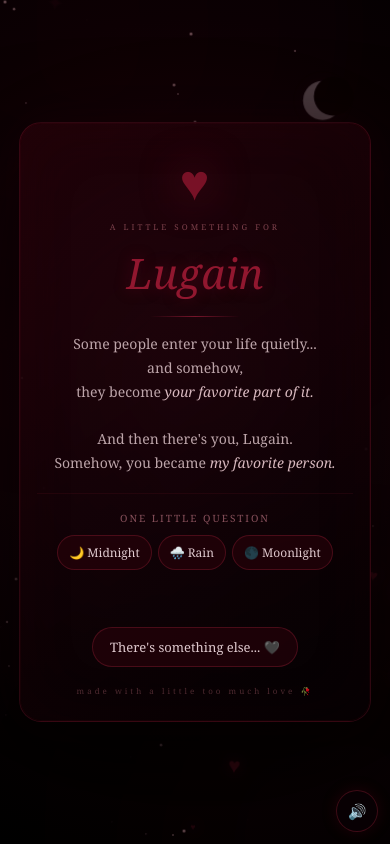
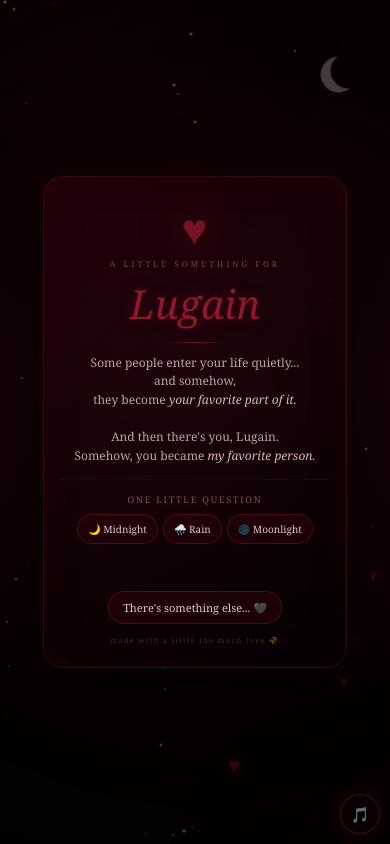
Before and after one commit to Ahmeadmekawy104/lugain, a plain HTML site: page index.html in a window 390 px wide. Both pictures are taken after a click on the button "Music". Drawn offline with Linux system fonts and the light colour scheme.

Commit message:
Update index.html

```diff
--- a/index.html
+++ b/index.html
@@ -2,11 +2,8 @@
 <html lang="en">
 
 <head>
-
 <meta charset="UTF-8">
-
-<meta name="viewport"
-      content="width=device-width, initial-scale=1.0">
+<meta name="viewport" content="width=device-width, initial-scale=1.0">
 
 <title>For Lugain 🖤</title>
 
@@ -29,12 +26,7 @@
 
 body {
     overflow: hidden;
-
-    font-family:
-        Georgia,
-        "Times New Roman",
-        serif;
-
+    font-family: Georgia, "Times New Roman", serif;
     color: #ead9dd;
 
     background:
@@ -57,18 +49,21 @@
     inset: 0;
     overflow: hidden;
     pointer-events: none;
-}
+    z-index: 1;
+}
+
+
+/* =====================================================
+   RED GLOW
+===================================================== */
 
 .glow {
     position: absolute;
-
     width: 500px;
     height: 500px;
-
     border-radius: 50%;
 
-    background:
-        rgba(100, 0, 25, 0.13);
+    background: rgba(100, 0, 25, 0.13);
 
     filter: blur(120px);
 
@@ -113,15 +108,14 @@
 
 
 /* =====================================================
-   RED PULSE
+   BACKGROUND PULSE
 ===================================================== */
 
 .redPulse {
     position: fixed;
-
     inset: -30%;
-
     pointer-events: none;
+    z-index: 2;
 
     background:
         radial-gradient(
@@ -139,7 +133,8 @@
 
 @keyframes pulseBackground {
 
-    0%, 100% {
+    0%,
+    100% {
         transform: scale(1);
         opacity: .5;
     }
@@ -219,7 +214,8 @@
 
 @keyframes starBlink {
 
-    0%, 100% {
+    0%,
+    100% {
         opacity: 0;
         transform: scale(.5);
     }
@@ -384,13 +380,13 @@
 
     position: relative;
 
-    width: min(92%, 650px);
-
-    max-height: 86vh;
+    width: min(88%, 580px);
+
+    max-height: 78vh;
 
     overflow-y: auto;
 
-    padding: 40px 30px;
+    padding: 28px 28px;
 
     text-align: center;
 
@@ -399,27 +395,27 @@
         linear-gradient(
             145deg,
             rgba(48,5,15,.48),
-            rgba(4,1,3,.92)
+            rgba(4,1,3,.88)
         );
 
     border:
         1px solid
         rgba(130,20,45,.3);
 
-    border-radius: 28px;
+    border-radius: 24px;
 
     backdrop-filter:
-        blur(22px);
+        blur(18px);
 
     box-shadow:
 
-        0 35px 100px
+        0 25px 70px
         rgba(0,0,0,.9),
 
-        inset 0 0 70px
+        inset 0 0 50px
         rgba(100,0,25,.06),
 
-        0 0 50px
+        0 0 40px
         rgba(80,0,20,.12);
 
     animation:
@@ -457,7 +453,8 @@
 
 @keyframes borderBreath {
 
-    0%, 100% {
+    0%,
+    100% {
         opacity: .3;
     }
 
@@ -473,10 +470,10 @@
         opacity: 0;
 
         transform:
-            translateY(40px)
+            translateY(30px)
             scale(.94);
 
-        filter: blur(10px);
+        filter: blur(8px);
     }
 
     to {
@@ -498,7 +495,7 @@
 
 .main-heart {
 
-    font-size: 65px;
+    font-size: 55px;
 
     color: #781126;
 
@@ -517,7 +514,8 @@
 
 @keyframes calmHeartbeat {
 
-    0%, 100% {
+    0%,
+    100% {
         transform: scale(1);
     }
 
@@ -533,12 +531,12 @@
 
 .small-title {
 
-    margin-top: 8px;
-    margin-bottom: 12px;
-
-    font-size: 11px;
-
-    letter-spacing: 5px;
+    margin-top: 5px;
+    margin-bottom: 7px;
+
+    font-size: 9px;
+
+    letter-spacing: 4px;
 
     text-transform: uppercase;
 
@@ -550,7 +548,7 @@
     margin: 0;
 
     font-size:
-        clamp(42px,9vw,68px);
+        clamp(38px,8vw,60px);
 
     font-weight: normal;
 
@@ -576,7 +574,8 @@
 
 @keyframes nameGlow {
 
-    0%, 100% {
+    0%,
+    100% {
 
         text-shadow:
             0 0 15px
@@ -591,14 +590,20 @@
     }
 }
 
+
+/* =====================================================
+   LINE
+===================================================== */
+
 .line {
 
-    width: 90px;
+    width: 70px;
 
     height: 1px;
 
     margin:
-        23px auto;
+        16px
+        auto;
 
     background:
 
@@ -617,13 +622,13 @@
 
 .message {
 
-    max-width: 520px;
+    max-width: 470px;
 
     margin: 0 auto;
 
-    font-size: 17px;
-
-    line-height: 1.9;
+    font-size: 15px;
+
+    line-height: 1.65;
 
     color: #bda5aa;
 }
@@ -642,9 +647,9 @@
 
 .activity {
 
-    margin-top: 25px;
-
-    padding-top: 22px;
+    margin-top: 20px;
+
+    padding-top: 18px;
 
     border-top:
         1px solid
@@ -653,15 +658,15 @@
 
 .activity-title {
 
-    font-size: 13px;
-
-    letter-spacing: 3px;
+    font-size: 11px;
+
+    letter-spacing: 2px;
 
     text-transform: uppercase;
 
     color: #87505b;
 
-    margin-bottom: 15px;
+    margin-bottom: 11px;
 }
 
 .choices {
@@ -670,7 +675,7 @@
 
     justify-content: center;
 
-    gap: 10px;
+    gap: 7px;
 
     flex-wrap: wrap;
 }
@@ -683,9 +688,10 @@
 button {
 
     padding:
-        12px 22px;
-
-    border-radius: 50px;
+        9px 17px;
+
+    border-radius:
+        50px;
 
     border:
         1px solid
@@ -694,15 +700,18 @@
     background:
         rgba(45,3,12,.55);
 
-    color: #dfc9ce;
+    color:
+        #dfc9ce;
 
     font-family:
         Georgia,
         serif;
 
-    font-size: 15px;
-
-    cursor: pointer;
+    font-size:
+        13px;
+
+    cursor:
+        pointer;
 
     transition:
         all .4s ease;
@@ -711,19 +720,21 @@
 button:hover {
 
     transform:
-        translateY(-3px)
+        translateY(-2px)
         scale(1.03);
 
     background:
         rgba(90,10,28,.45);
 
     box-shadow:
-        0 0 28px
+        0 0 25px
         rgba(130,15,45,.3);
 }
 
 button:active {
-    transform: scale(.96);
+
+    transform:
+        scale(.96);
 }
 
 .choice {
@@ -731,9 +742,9 @@
     margin: 0;
 
     padding:
-        10px 17px;
-
-    font-size: 14px;
+        8px 13px;
+
+    font-size: 12px;
 }
 
 
@@ -743,20 +754,20 @@
 
 #result {
 
-    min-height: 55px;
-
-    margin-top: 18px;
+    min-height: 45px;
+
+    margin-top: 13px;
 
     color: #cbaeb4;
 
-    font-size: 16px;
-
-    line-height: 1.7;
+    font-size: 13px;
+
+    line-height: 1.6;
 
     opacity: 0;
 
     transform:
-        translateY(10px);
+        translateY(8px);
 
     transition:
         all .8s ease;
@@ -785,11 +796,14 @@
 
     transition:
 
-        max-height 1.5s ease,
-
-        opacity 1s ease,
-
-        transform 1s ease;
+        max-height
+        1.5s ease,
+
+        opacity
+        1s ease,
+
+        transform
+        1s ease;
 
     transform:
         translateY(15px);
@@ -797,7 +811,7 @@
 
 #secret.show {
 
-    max-height: 320px;
+    max-height: 280px;
 
     opacity: 1;
 
@@ -809,9 +823,9 @@
 
     color: #bca1a7;
 
-    font-size: 16px;
-
-    line-height: 1.9;
+    font-size: 14px;
+
+    line-height: 1.7;
 }
 
 .secret-text strong {
@@ -832,7 +846,7 @@
 
     display: none;
 
-    margin-top: 18px;
+    margin-top: 12px;
 }
 
 
@@ -844,13 +858,15 @@
 
     position: fixed;
 
-    right: 20px;
-    bottom: 20px;
-
-    z-index: 1000;
-
-    width: 48px;
-    height: 48px;
+    right: 15px;
+
+    bottom: 15px;
+
+    z-index: 100;
+
+    width: 45px;
+
+    height: 45px;
 
     padding: 0;
 
@@ -860,10 +876,10 @@
         rgba(10,1,4,.85);
 
     backdrop-filter:
-        blur(12px);
+        blur(10px);
 
     box-shadow:
-        0 0 25px
+        0 0 20px
         rgba(120,10,35,.25);
 }
 
@@ -878,7 +894,8 @@
 
 @keyframes musicPulse {
 
-    0%,100% {
+    0%,
+    100% {
 
         box-shadow:
             0 0 15px
@@ -888,7 +905,7 @@
     50% {
 
         box-shadow:
-            0 0 35px
+            0 0 30px
             rgba(150,15,45,.55);
     }
 }
@@ -900,11 +917,11 @@
 
 .footer {
 
-    margin-top: 25px;
-
-    font-size: 10px;
-
-    letter-spacing: 3px;
+    margin-top: 18px;
+
+    font-size: 8px;
+
+    letter-spacing: 2px;
 
     color: #4e2930;
 }
@@ -944,9 +961,7 @@
     pointer-events: none;
 
     transition:
-        opacity 2s ease;
-
-    padding: 20px;
+        opacity 1.5s ease;
 }
 
 #finalScene.show {
@@ -958,7 +973,7 @@
 
 .final-content {
 
-    width: min(90%, 500px);
+    width: min(90%, 480px);
 
     padding: 25px;
 
@@ -994,7 +1009,7 @@
 
 .final-heart {
 
-    font-size: 80px;
+    font-size: 75px;
 
     color: #8c1630;
 
@@ -1007,9 +1022,11 @@
 
 @keyframes finalPulse {
 
-    0%,100% {
-
-        transform: scale(1);
+    0%,
+    100% {
+
+        transform:
+            scale(1);
 
         filter:
             drop-shadow(
@@ -1020,7 +1037,8 @@
 
     50% {
 
-        transform: scale(1.1);
+        transform:
+            scale(1.1);
 
         filter:
             drop-shadow(
@@ -1032,23 +1050,23 @@
 
 .final-content h2 {
 
-    font-size: 38px;
+    margin:
+        8px 0 15px;
+
+    font-size: 35px;
 
     font-weight: normal;
 
     color: #e4cdd2;
-
-    margin:
-        10px 0 20px;
 }
 
 .final-content p {
 
     color: #b79ba1;
 
-    line-height: 2;
-
-    font-size: 17px;
+    line-height: 1.8;
+
+    font-size: 15px;
 
     margin-bottom: 25px;
 }
@@ -1062,26 +1080,18 @@
 
     display: inline-block;
 
-    margin-top: 10px;
-
     padding:
-        11px 24px;
-
-    font-size: 14px;
+        10px 22px;
+
+    font-size: 13px;
 
     background:
-        rgba(45,3,12,.65);
-}
-
-#backButton:hover {
-
-    background:
-        rgba(100,10,30,.5);
-}
-
-
-/* =====================================================
-   RED FLASH
+        rgba(45,3,12,.6);
+}
+
+
+/* =====================================================
+   SCREEN FLASH
 ===================================================== */
 
 .screenFlash {
@@ -1131,13 +1141,13 @@
 
     position: fixed;
 
-    z-index: 2000;
+    z-index: 700;
 
     pointer-events: none;
 
     color: #9b1837;
 
-    font-size: 23px;
+    font-size: 22px;
 
     animation:
         clickHeart
@@ -1177,206 +1187,240 @@
 
 @media (max-width: 600px) {
 
-    body {
-        overflow: hidden;
-    }
-
     .scene {
 
         padding:
-            8px;
+            10px;
     }
 
     .card {
 
-        width: 94%;
-
-        max-height: 84vh;
+        width: 82%;
+
+        max-width: 360px;
+
+        max-height: 70vh;
 
         padding:
-            25px 17px;
+            22px 16px;
 
         border-radius:
-            22px;
+            20px;
     }
 
     .main-heart {
 
-        font-size:
-            48px;
+        font-size: 42px;
     }
 
     .small-title {
 
-        font-size:
-            8px;
-
-        letter-spacing:
-            3px;
+        font-size: 8px;
+
+        letter-spacing: 3px;
+
+        margin-top: 2px;
     }
 
     h1 {
 
-        font-size:
-            42px;
+        font-size: 40px;
     }
 
     .line {
 
         margin:
-            15px auto;
+            11px auto;
+
+        width: 55px;
     }
 
     .message {
 
-        font-size:
-            14px;
-
-        line-height:
-            1.7;
+        font-size: 12px;
+
+        line-height: 1.55;
     }
 
     .activity {
 
-        margin-top:
-            18px;
-
-        padding-top:
-            17px;
+        margin-top: 14px;
+
+        padding-top: 13px;
     }
 
     .activity-title {
 
-        font-size:
-            10px;
-
-        letter-spacing:
-            2px;
-
-        margin-bottom:
-            10px;
+        font-size: 9px;
+
+        letter-spacing: 1.8px;
+
+        margin-bottom: 8px;
     }
 
     .choices {
 
-        gap:
-            6px;
+        gap: 5px;
     }
 
     .choice {
 
         padding:
-            8px 11px;
-
-        font-size:
-            12px;
+            7px 10px;
+
+        font-size: 10px;
     }
 
     #result {
 
-        font-size:
-            13px;
-
-        min-height:
-            45px;
-
-        margin-top:
-            12px;
-    }
-
-    button {
+        font-size: 11px;
+
+        min-height: 38px;
+
+        margin-top: 9px;
+    }
+
+    #secretButton {
 
         padding:
-            10px 17px;
-
-        font-size:
-            13px;
+            8px 14px;
+
+        font-size: 11px;
     }
 
     .secret-text {
 
-        font-size:
-            14px;
-
-        line-height:
-            1.7;
+        font-size: 11px;
+
+        line-height: 1.6;
+    }
+
+    #finalButton {
+
+        padding:
+            8px 14px;
+
+        font-size: 11px;
     }
 
     .footer {
 
-        margin-top:
-            18px;
-
-        font-size:
-            8px;
+        margin-top: 12px;
+
+        font-size: 7px;
+
+        letter-spacing: 1.5px;
+    }
+
+    .moon {
+
+        top: 5%;
+
+        right: 5%;
+
+        transform:
+            scale(.55);
+    }
+
+    .glow {
+
+        width: 350px;
+
+        height: 350px;
+
+        filter:
+            blur(90px);
     }
 
     #musicButton {
 
-        width:
-            42px;
-
-        height:
-            42px;
-
-        right:
-            12px;
-
-        bottom:
-            12px;
-
-        font-size:
-            15px;
-    }
-
-    .final-content {
-
-        width:
-            94%;
+        width: 40px;
+
+        height: 40px;
+
+        right: 10px;
+
+        bottom: 10px;
+
+        font-size: 15px;
+    }
+
+    .final-heart {
+
+        font-size: 65px;
+    }
+
+    .final-content h2 {
+
+        font-size: 30px;
+    }
+
+    .final-content p {
+
+        font-size: 13px;
+
+        line-height: 1.7;
+    }
+}
+
+
+/* =====================================================
+   VERY SMALL PHONES
+===================================================== */
+
+@media (max-width: 380px) {
+
+    .card {
+
+        width: 80%;
+
+        max-width: 310px;
+
+        max-height: 67vh;
 
         padding:
-            15px;
-    }
-
-    .final-heart {
-
-        font-size:
-            65px;
-    }
-
-    .final-content h2 {
-
-        font-size:
-            32px;
-    }
-
-    .final-content p {
-
-        font-size:
-            14px;
-
-        line-height:
-            1.8;
-    }
-
-    #backButton {
+            18px 13px;
+    }
+
+    .main-heart {
+
+        font-size: 36px;
+    }
+
+    h1 {
+
+        font-size: 34px;
+    }
+
+    .message {
+
+        font-size: 11px;
+    }
+
+    .choice {
+
+        font-size: 9px;
 
         padding:
-            9px 20px;
-
-        font-size:
-            13px;
-    }
-
-    .moon {
-
-        transform:
-            scale(.6);
+            6px 9px;
+    }
+
+    #secretButton,
+    #finalButton {
+
+        font-size: 10px;
+
+        padding:
+            7px 12px;
+    }
+
+    .footer {
+
+        font-size: 6px;
     }
 }
 
 </style>
-
 </head>
 
 
@@ -1392,18 +1436,14 @@
     loop
     preload="auto"
 >
-
     <source
         src="song.mp3"
         type="audio/mpeg"
     >
-
 </audio>
 
 
-<!-- =====================================================
-     MUSIC BUTTON
-===================================================== -->
+<!-- MUSIC BUTTON -->
 
 <button
     id="musicButton"
@@ -1437,7 +1477,7 @@
      MAIN SCENE
 ===================================================== -->
 
-<div class="scene" id="mainScene">
+<div class="scene">
 
 <div class="card">
 
@@ -1453,11 +1493,9 @@
 
 
     <h1>
-
         <span class="name">
             Lugain
         </span>
-
     </h1>
 
 
@@ -1499,15 +1537,13 @@
 
 
     <!-- =================================================
-         QUESTION
+         ACTIVITY
     ================================================= -->
 
     <div class="activity">
 
         <div class="activity-title">
-
             One little question
-
         </div>
 
 
@@ -1701,17 +1737,13 @@
 let musicStarted = false;
 
 
-/*
-   Try to start music immediately.
-
-   Modern browsers may block autoplay with sound.
-   If blocked, the first interaction with the page
-   will start the music.
-*/
-
-function attemptAutoplay() {
-
-    music.volume = 0.32;
+function startMusic() {
+
+    if (!music.paused) {
+        return;
+    }
+
+    music.volume = 0.01;
 
     const promise =
         music.play();
@@ -1730,71 +1762,18 @@
                     "playing"
                 );
 
+                fadeMusicIn();
+
             })
             .catch(() => {
 
-                /*
-                   Browser blocked autoplay.
-                   We wait for user interaction.
-                */
-
                 musicButton.innerText =
                     "🎵";
 
             });
-
-    }
-
-}
-
-
-/* =====================================================
-   START MUSIC AFTER INTERACTION
-===================================================== */
-
-function startMusic() {
-
-    if (!music.paused) {
-        return;
-    }
-
-    music.volume = 0.01;
-
-    const promise =
-        music.play();
-
-    if (promise !== undefined) {
-
-        promise
-            .then(() => {
-
-                musicStarted = true;
-
-                musicButton.innerText =
-                    "🔊";
-
-                musicButton.classList.add(
-                    "playing"
-                );
-
-                fadeMusicIn();
-
-            })
-            .catch(() => {
-
-                musicButton.innerText =
-                    "🎵";
-
-            });
-
-    }
-
-}
-
-
-/* =====================================================
-   FADE MUSIC
-===================================================== */
+    }
+}
+
 
 function fadeMusicIn() {
 
@@ -1818,42 +1797,67 @@
             }
 
         }, 100);
-
-}
-
-
-/* =====================================================
-   AUTOPLAY ON PAGE LOAD
+}
+
+
+/* =====================================================
+   TRY AUTOPLAY
 ===================================================== */
 
 window.addEventListener(
     "load",
     () => {
 
-        attemptAutoplay();
+        /*
+           Browsers may block autoplay with sound.
+           We still try immediately.
+        */
+
+        music.volume = 0.32;
+
+        music.play()
+            .then(() => {
+
+                musicStarted = true;
+
+                musicButton.innerText =
+                    "🔊";
+
+                musicButton.classList.add(
+                    "playing"
+                );
+
+            })
+            .catch(() => {
+
+                /*
+                   Browser blocked autoplay.
+                   First interaction will start it.
+                */
+
+                musicButton.innerText =
+                    "🎵";
+            });
 
     }
 );
 
 
 /* =====================================================
-   FALLBACK:
-   FIRST USER INTERACTION STARTS MUSIC
+   START MUSIC ON FIRST INTERACTION
 ===================================================== */
 
 document.addEventListener(
     "click",
     () => {
 
-        if (music.paused) {
-
+        if (!musicStarted) {
             startMusic();
-
         }
 
     },
     {
-        once: true
+        once: false
     }
 );
 
@@ -1864,7 +1868,9 @@
 
 musicButton.addEventListener(
     "click",
-    () => {
+    (event) => {
+
+        event.stopPropagation();
 
         if (music.paused) {
 
@@ -1872,6 +1878,8 @@
 
             music.play()
                 .then(() => {
+
+                    musicStarted = true;
 
                     musicButton.innerText =
                         "🔊";
@@ -1900,7 +1908,6 @@
             musicButton.classList.remove(
                 "playing"
             );
-
         }
 
     }
@@ -1935,7 +1942,6 @@
     document
         .querySelector(".background")
         .appendChild(star);
-
 }
 
 
@@ -1977,8 +1983,8 @@
         () => heart.remove(),
         20000
     );
-
-}
+}
+
 
 setInterval(
     createHeart,
@@ -2019,8 +2025,8 @@
         () => petal.remove(),
         20000
     );
-
-}
+}
+
 
 setInterval(
     createPetal,
@@ -2046,10 +2052,6 @@
 };
 
 
-/* =====================================================
-   QUESTION BUTTONS
-===================================================== */
-
 document
     .querySelectorAll(".choice")
     .forEach(button => {
@@ -2094,7 +2096,7 @@
 
 
 /* =====================================================
-   SECRET
+   SECRET MESSAGE
 ===================================================== */
 
 secretButton.addEventListener(
@@ -2128,7 +2130,6 @@
 
             finalButton.style.display =
                 "none";
-
         }
 
     }
@@ -2274,7 +2275,6 @@
                             "cubic-bezier(.2,.8,.2,1)"
 
                     }
-
                 );
 
                 document.body.appendChild(
@@ -2290,9 +2290,7 @@
 
             i * 90
         );
-
-    }
-
+    }
 }
 
 
@@ -2361,5 +2359,4 @@
 </script>
 
 </body>
-
 </html>
```
